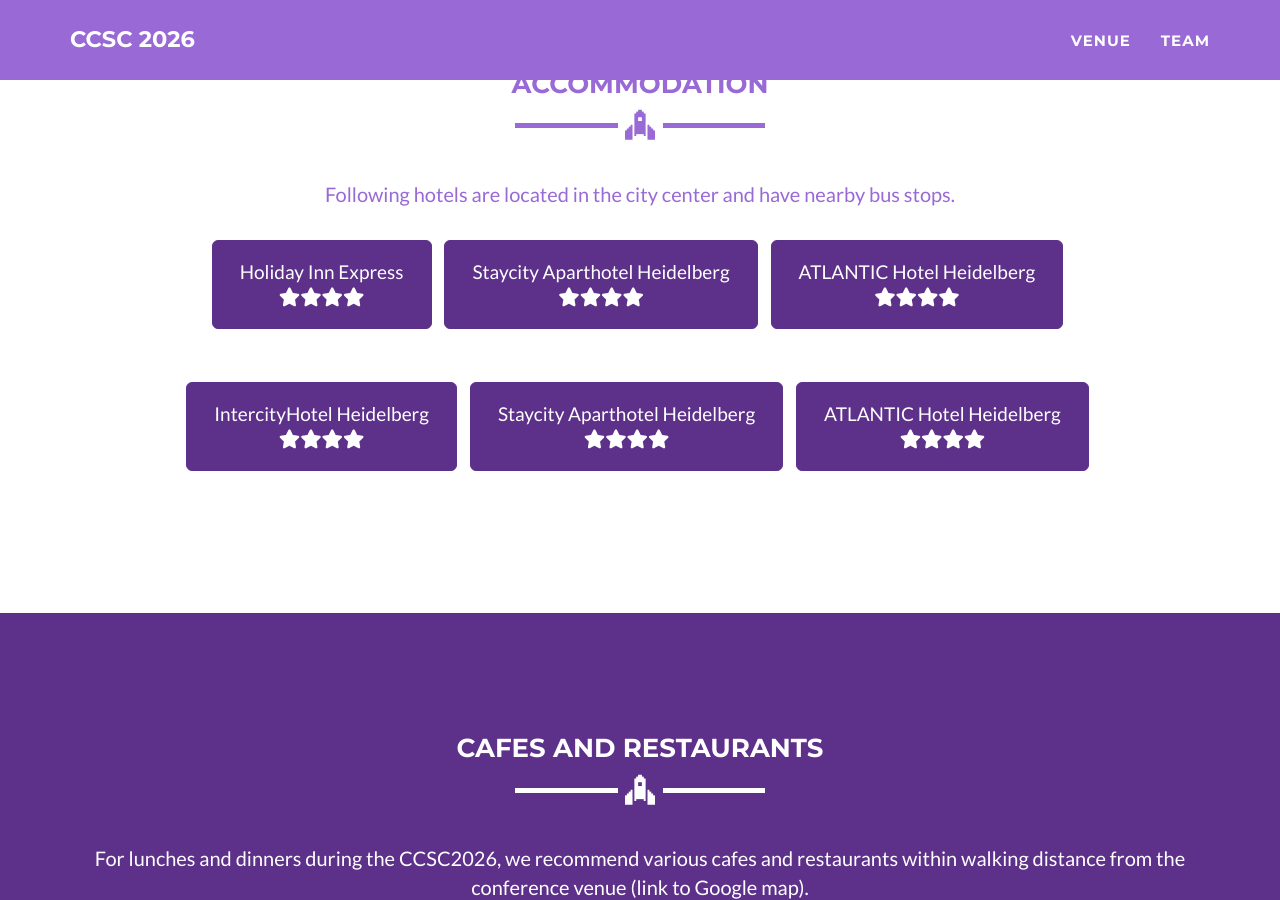
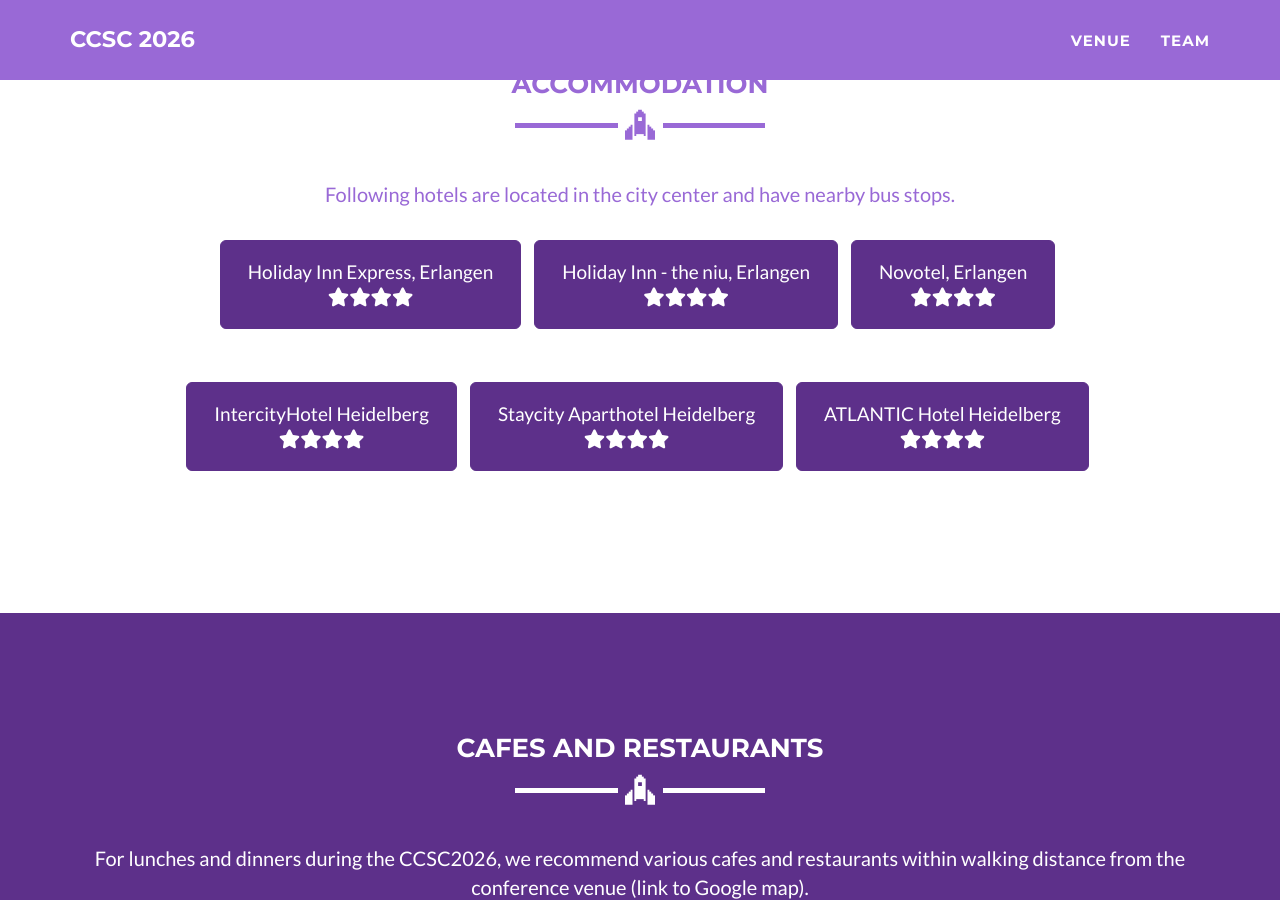
Before and after one commit to ccsc2026/ccsc2026.github.io, a Jekyll site: the page built from venue.html, in a window 1280 px wide and 900 px high, scrolled down 1754 px. Built offline with Jekyll 4.4.1, drawn with Linux system fonts in a browser that asks for light colours.

Commit message:
Update venue.html
hotel update

```diff
--- a/venue.html
+++ b/venue.html
@@ -59,9 +59,9 @@ layout: page
         </p>
           <br>
           <ul class="list-inline">
-            <li ><a href="https://www.ihg.com/holidayinnexpress/hotels/gb/en/erlangen/zczel/hoteldetail?cm_mmc=GoogleMaps-_-EX-_-DE-_-ZCZEL" target="_blank" class="btn btn-lg btn-success">Holiday Inn Express <br> <i class="fa-solid fa-star"></i><i class="fa-solid fa-star"></i><i class="fa-solid fa-star"></i><i class="fa-solid fa-star"></i></a></li>
-            <li ><a href="https://www.staycity.com/heidelberg/heidelberg" target="_blank" class="btn btn-lg btn-success">Staycity Aparthotel Heidelberg <br> <i class="fa-solid fa-star"></i><i class="fa-solid fa-star"></i><i class="fa-solid fa-star"></i><i class="fa-solid fa-star"></i></a></li>
-            <li ><a href="https://www.atlantic-hotels.de/en/hotel-heidelberg/" target="_blank" class="btn btn-lg btn-success">ATLANTIC Hotel Heidelberg <br> <i class="fa-solid fa-star"></i><i class="fa-solid fa-star"></i><i class="fa-solid fa-star"></i><i class="fa-solid fa-star"></i></a></li>
+            <li ><a href="https://www.ihg.com/holidayinnexpress/hotels/gb/en/erlangen/zczel/hoteldetail?cm_mmc=GoogleMaps-_-EX-_-DE-_-ZCZEL" target="_blank" class="btn btn-lg btn-success">Holiday Inn Express, Erlangen <br> <i class="fa-solid fa-star"></i><i class="fa-solid fa-star"></i><i class="fa-solid fa-star"></i><i class="fa-solid fa-star"></i></a></li>
+            <li ><a href="https://www.ihg.com/holiday-inn-the-niu/hotels/gb/en/erlangen/zczce/hoteldetail?cm_mmc=GoogleMaps-_-HI-_-DE-_-ZCZCE" target="_blank" class="btn btn-lg btn-success">Holiday Inn - the niu, Erlangen <br> <i class="fa-solid fa-star"></i><i class="fa-solid fa-star"></i><i class="fa-solid fa-star"></i><i class="fa-solid fa-star"></i></a></li>
+            <li ><a href="https://all.accor.com/hotel/5376/index.en.shtml" target="_blank" class="btn btn-lg btn-success">Novotel, Erlangen <br> <i class="fa-solid fa-star"></i><i class="fa-solid fa-star"></i><i class="fa-solid fa-star"></i><i class="fa-solid fa-star"></i></a></li>
 	  </ul>
           <br><br>
 	  <ul class="list-inline">
```
